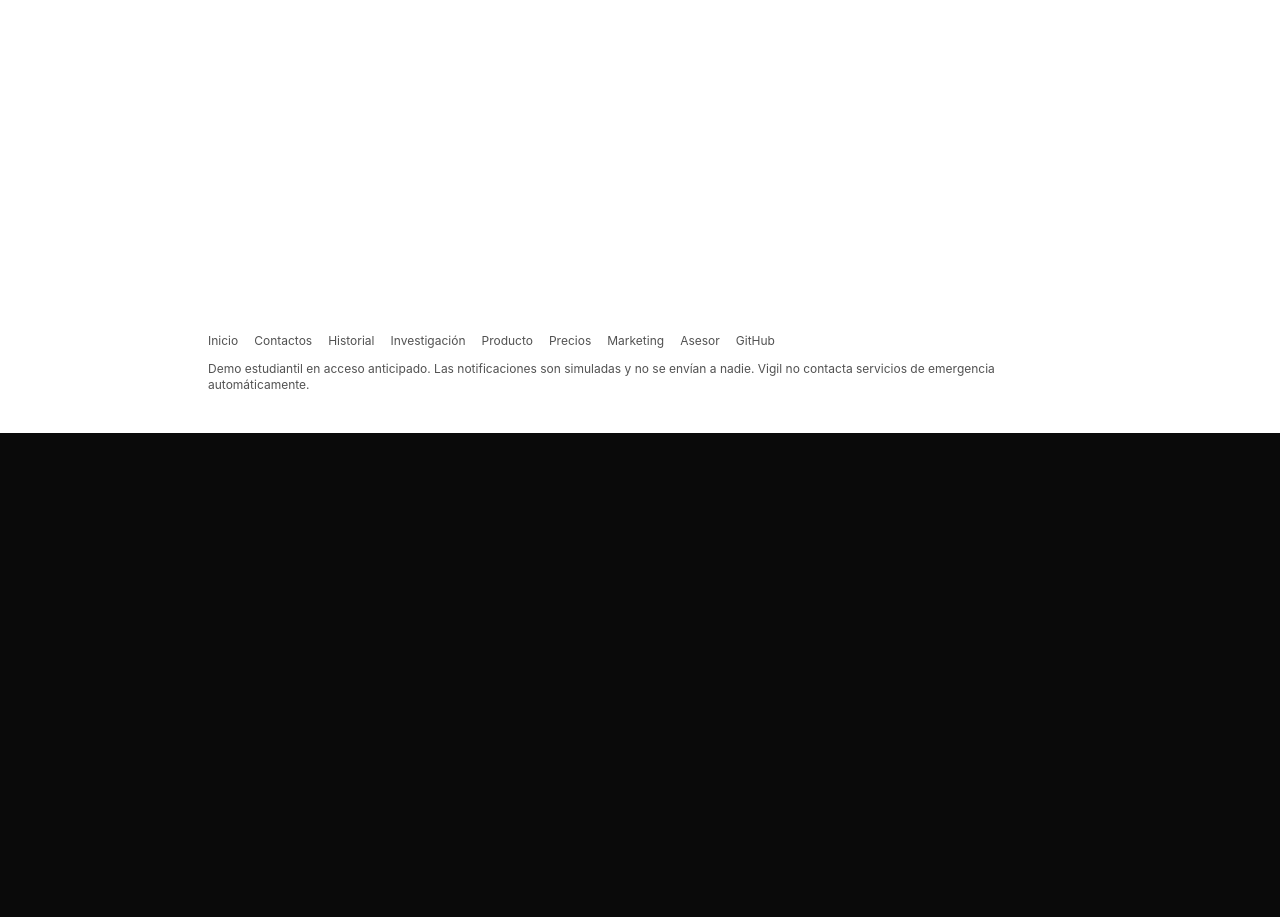
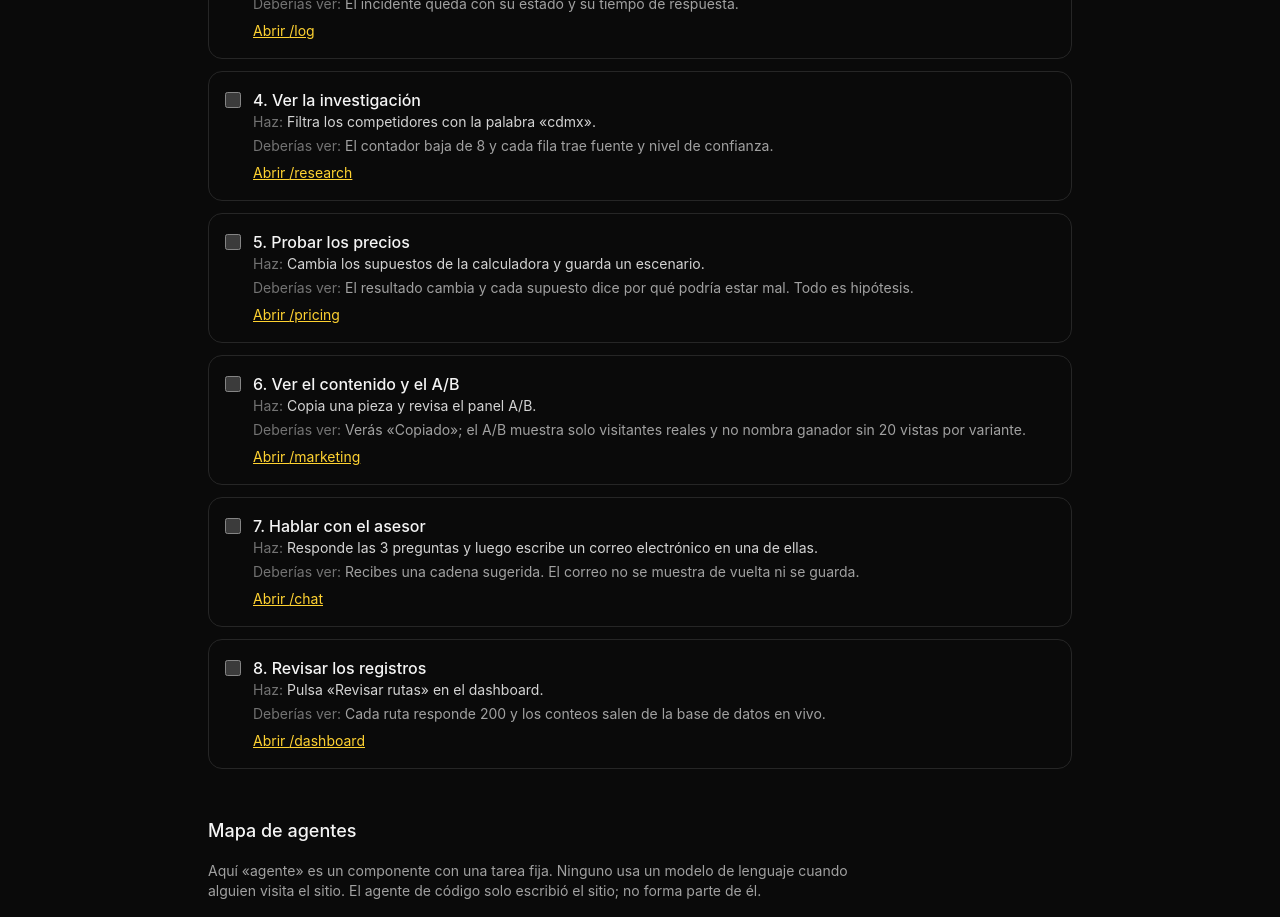
Before and after one commit to Emi21-hub/vigil, a Next.js app: page /demo in a window 1280 px wide. Before the commit this address had no page. Shown: the part 620-1537 px from the top of the page. Before the commit the page ends 1053 px from the top, so only its background shows below. Built offline with nearby package versions, Linux system fonts and the light colour scheme.

Commit message:
Add demo page with metadata and DemoGuide component

```diff
--- /dev/null
+++ b/app/demo/page.tsx
@@ -0,0 +1,10 @@
+import DemoGuide from "@/components/DemoGuide";
+
+export const metadata = {
+  title: "Demo — Vigil",
+  description: "Recorrido guiado y mapa de agentes de Vigil.",
+};
+
+export default function Page() {
+  return <DemoGuide />;
+}
```
